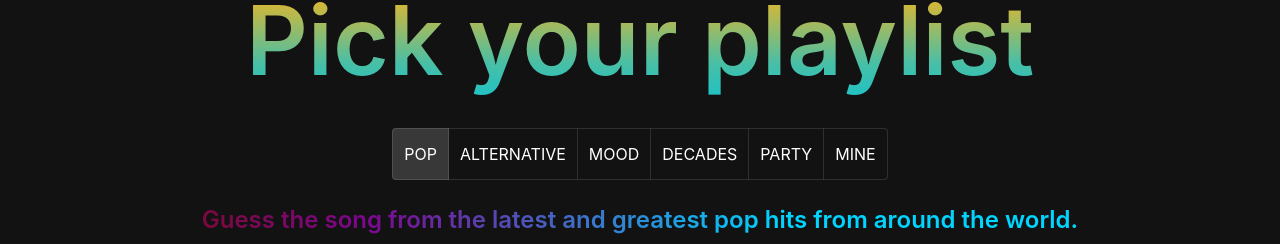
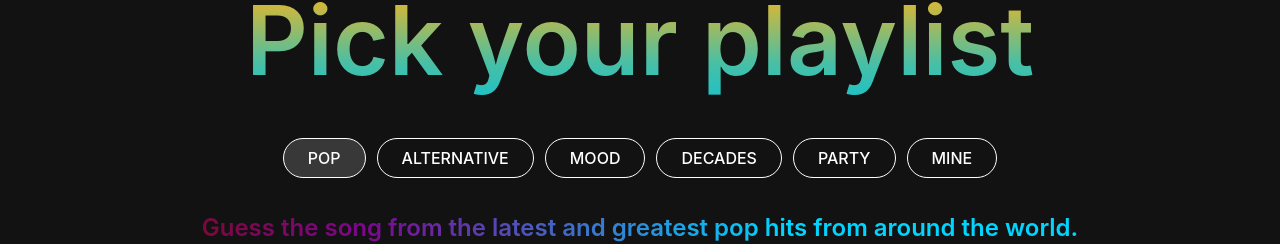
Before and after one commit to e-4738/PV247-project, a React (Vite) app: page /play in a window 1280 px wide. Shown: the part 120-364 px from the top of the page. Built offline with nearby package versions, Linux system fonts and the light colour scheme; no server answers.

Commit message:
restyle toggle button group for choosing playlist

```diff
--- a/src/pages/PlayQuiz.tsx
+++ b/src/pages/PlayQuiz.tsx
@@ -6,6 +6,7 @@ import {
 } from '@mui/material';
 import { useQuery } from '@tanstack/react-query';
 import { SetStateAction, useState } from 'react';
+import { borderRadius } from '@mui/system';
 
 import usePageTitle from '../hooks/usePageTitle';
 import Playlist from '../components/Playlist';
@@ -81,10 +82,32 @@ const PlayQuiz = () => {
 					gap: 1
 				}}
 			>
-				<ToggleButtonGroup value={category} exclusive onChange={changeCategory}>
+				<ToggleButtonGroup
+					value={category}
+					exclusive
+					onChange={changeCategory}
+					size="small"
+					sx={{
+						display: 'flex',
+						flexDirection: 'row',
+						gridGap: '12px',
+						padding: '10px'
+					}}
+				>
 					{Object.keys(categoryDescription).map(category => (
-						<ToggleButton key={category} value={category}>
-							<Typography variant="subtitle1">{category}</Typography>
+						<ToggleButton
+							key={category}
+							value={category}
+							sx={{
+								pl: 3,
+								pr: 3,
+								border: '1px solid white !important',
+								borderRadius: '50px !important'
+							}}
+						>
+							<Typography variant="body1" fontWeight="medium">
+								{category}
+							</Typography>
 						</ToggleButton>
 					))}
 				</ToggleButtonGroup>
```
